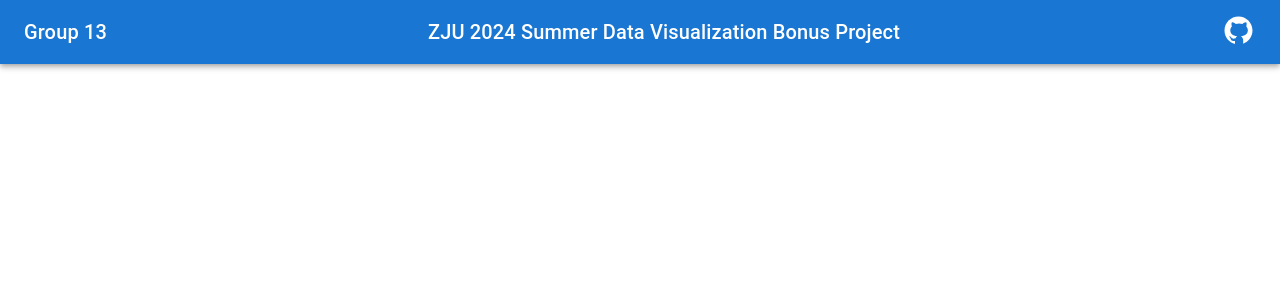
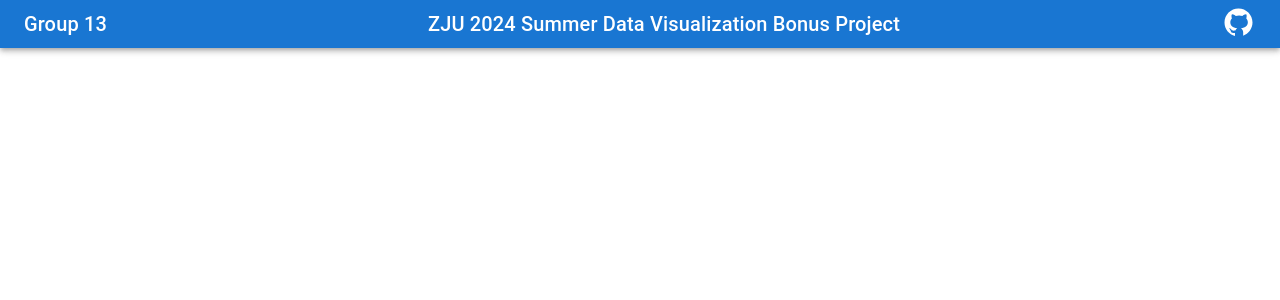
Before and after one commit to WintermelonC/ZJU2024SummerDV_G13, a React (Create React App) app: page / in a window 1280 px wide. Shown: the top 300 px of the page. Built offline with nearby package versions, Linux system fonts and the light colour scheme.

Commit message:
change Toolbar to dense format

```diff
--- a/src/components/MyToolbar.js
+++ b/src/components/MyToolbar.js
@@ -11,7 +11,7 @@ export default function MyToolbar() {
 	return (
 		<Box sx={{ flexGrow: 1 }}>
 			<AppBar position="static">
-				<Toolbar>
+				<Toolbar variant='dense'>
 					<Typography variant="h6" component="div" sx={{ flexGrow: 1 }}>
 						Group 13
 					</Typography>
```
